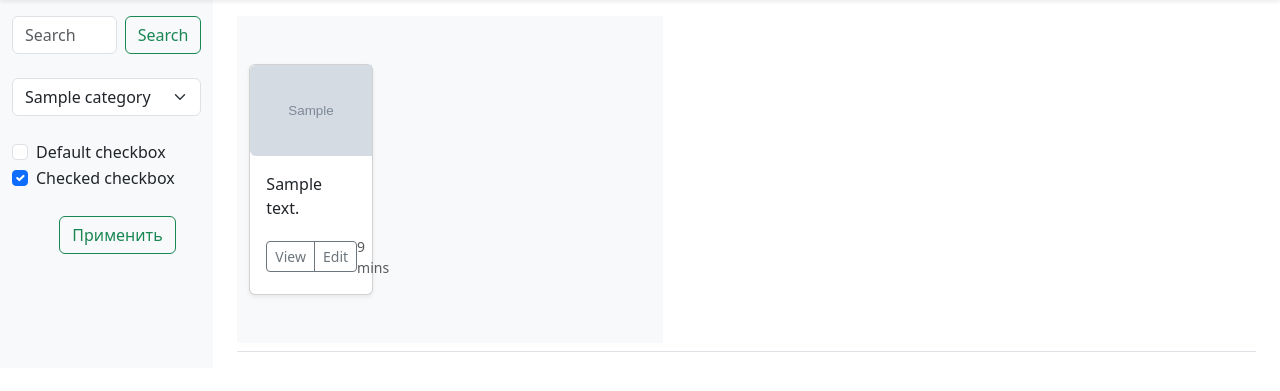
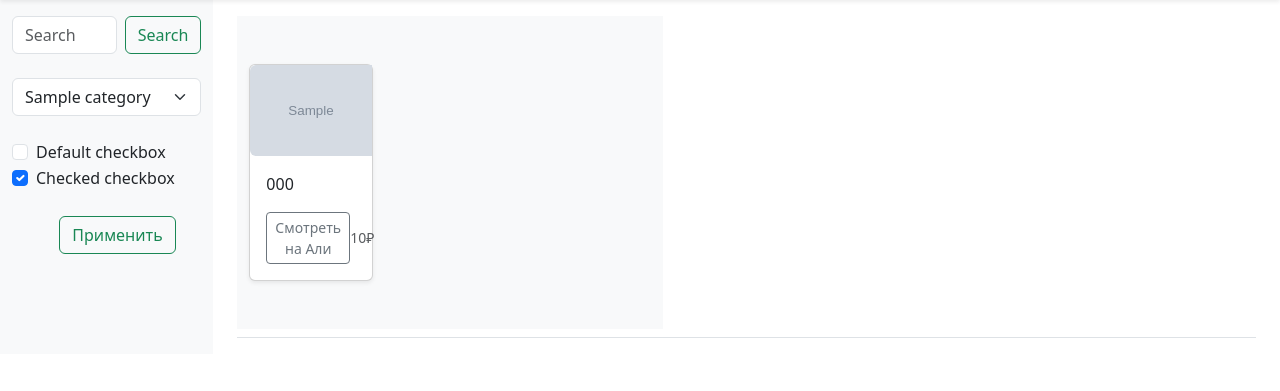
Before and after one commit to sanfouse/aiopay-test, a Python web app: template templates/index.html in a window 1280 px wide. Shown: the part 56-447 px from the top of the page. Run offline with Jinja, Linux system fonts and the light colour scheme; the template is opened without the code that fills it: most values are stand-ins (such as "Sample title", 1, 10 or a date in 2020); grey boxes marked "Sample" are stand-in pictures; some libraries are stand-ins or nearby versions.

Commit message:
add more func

```diff
--- a/models/table.py
+++ b/models/table.py
@@ -11,6 +11,7 @@ class Advert(db.Model):
 
   title = db.Column(db.Unicode())
   description = db.Column(db.Unicode())
+  description_code = db.Column(db.Unicode())
   price = db.Column(db.Numeric(12,2))
 
   partner_link = db.Column(db.Unicode())
--- a/routes.py
+++ b/routes.py
@@ -3,6 +3,7 @@ from views import *
 def setup_routes(app):
 
     app.router.add_get('/', home)
+    app.router.add_get('/{data}', item)
     app.router.add_get('/admin/login', login)
     app.router.add_get('/admin/', home_admin)
     app.router.add_get('/admin/add_item', add_item)
--- a/templates/home.html
+++ b/templates/home.html
@@ -87,7 +87,7 @@
               <div class="col-md-8">
                 <div class="card-body">
                   <h5 class="card-title">{{ item.title }}</h5>
-                  <p class="card-text">{{ item.description }}</p>
+                  <p class="card-text">{{ item.description_code }}</p>
                   <p class="card-text"><small class="text-muted">{{ item.price }}₽</small></p>
                   <a class="btn btn-primary" href="/admin/{{ item.id }}">Редактировать</a>
                 </div>
--- a/templates/index.html
+++ b/templates/index.html
@@ -99,16 +99,18 @@
         {% for item in data %}
         <div class="col">
           <div class="card shadow-sm">
-            <a href="{{ item.partner_link }}"><img src="{{ item.image_link }}" class="img-fluid rounded-start"></a>
+            <a href="/{{ item.id }}"><img src="{{ item.image_link }}" class="img-fluid rounded-start"></a>
 
             <div class="card-body">
-              <p class="card-text">{{ item.description }}</p>
+              <p class="card-text">{{ item.description_code }}</p>
               <div class="d-flex justify-content-between align-items-center">
                 <div class="btn-group">
-                  <button type="button" class="btn btn-sm btn-outline-secondary">View</button>
-                  <button type="button" class="btn btn-sm btn-outline-secondary">Edit</button>
+                  <a type="button" class="btn btn-sm btn-outline-secondary" href="{{ item.partner_link }}">Смотреть на Али</a>
+                  {% if auth %}
+                    <a type="button" class="btn btn-sm btn-outline-secondary" href="/admin/{{ item.id }}">Edit</a>
+                  {% endif %}
                 </div>
-                <small class="text-muted">9 mins</small>
+                <small class="text-muted">{{ item.price }}₽</small>
               </div>
             </div>
           </div>
```
Also changed, not shown: views.py (+16 -1 lines).
